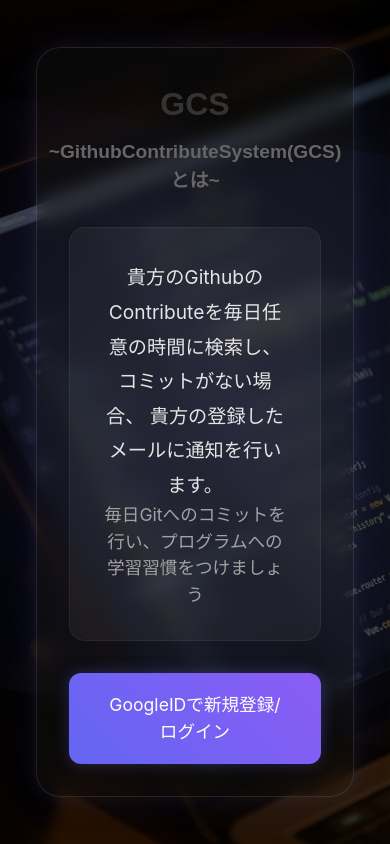
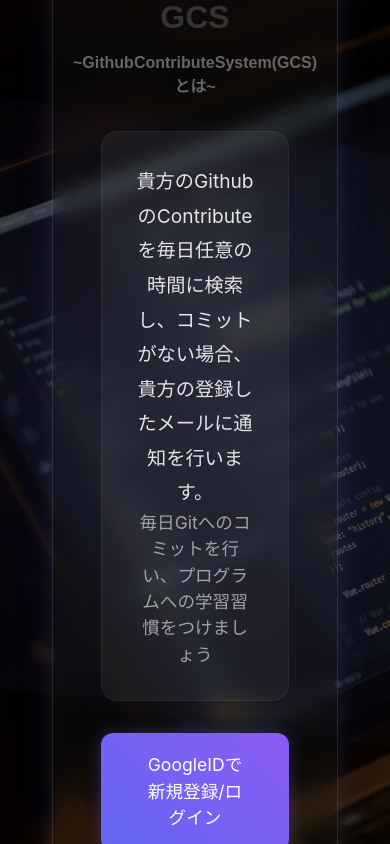
Before and after one commit to YuuHikida/GCS_frontend, a React (Create React App) app: page / in a window 390 px wide. Built offline with nearby package versions, Linux system fonts and the light colour scheme; no server answers.

Commit message:
全ページレスポンシブ対応処理完了！！！！

```diff
--- a/src/pages/Profile.css
+++ b/src/pages/Profile.css
@@ -1,11 +1,16 @@
 .profile-container {
-    max-width: 600px;
+    max-width: 700px;
     margin: 0 auto;
     padding: 20px;
     background-color: #f9f9f9;
     border-radius: 8px;
     box-shadow: 0 4px 8px rgba(0, 0, 0, 0.1);
     font-family: 'Arial', sans-serif;
+
+}
+
+.paddingTop-container {
+    padding-top: 10px;
 }
 
 h1 {
--- a/src/pages/Profile.js
+++ b/src/pages/Profile.js
@@ -125,9 +125,10 @@
     };
 
     return (
-        <div className="profile-container">
-            <h1>プロフィール管理</h1>
-            <Tabs>
+        <div className="paddingTop-container">
+            <div className="profile-container">
+                <h1>プロフィール管理</h1>
+                <Tabs>
                 <TabList>
                     <Tab>ユーザー編集</Tab>
                     <Tab>ユーザー削除</Tab>
@@ -212,6 +213,7 @@
                             isOpen={showSuccessPopup}
                             onClose={handlePopupClose}
                             message="更新完了しました"
+                            redirectPath="/profile"
                         />
                         <ToastContainer />
                     </TabPanel>
@@ -221,6 +223,7 @@
                 </TabPanels>
             </Tabs>
         </div>
+        </div>
     );
 }
 
--- a/src/pages/Welcome.css
+++ b/src/pages/Welcome.css
@@ -1,3 +1,4 @@
+
 .hero-section {
     min-height: 100vh;
     background: linear-gradient(135deg, #1a1a1a 0%, #2d2d2d 100%);
@@ -142,19 +143,7 @@
 }
 
 @media (max-width: 768px) {
-    .hero-content {
-        padding: 1rem;
-    }
-
-    .glass-card {
-        padding: 2rem;
-    }
-
-    .title {
-        font-size: 2.5rem;
-    }
-
-    .subtitle {
-        font-size: 1.2rem;
+    .welcome-page {
+        padding-top: 0 !important; /* Welcomeページでの余白を打ち消す */
     }
 }
--- a/src/pages/Welcome.js
+++ b/src/pages/Welcome.js
@@ -1,4 +1,4 @@
-import React from 'react';
+import React, { useEffect } from 'react';
 import { useAuth } from '../context/AuthContext';
 import { useNavigate } from 'react-router-dom';
 import './Welcome.css'; // CSSファイルをインポート
@@ -6,6 +6,27 @@
 function Welcome() {
     const { loginWithGoogle } = useAuth();
     const navigate = useNavigate();
+
+    // 小さい画面(レスポンシブ対応での余白を打ち消す
+    useEffect(() => {
+        const handleResize = () => {
+            if (window.innerWidth <= 768) {
+                document.body.style.paddingTop = '0';
+            }
+        };
+
+        // 初期設定
+        handleResize();
+
+        // リサイズイベントリスナーを追加
+        window.addEventListener('resize', handleResize);
+
+        // クリーンアップ関数でリスナーを削除
+        return () => {
+            window.removeEventListener('resize', handleResize);
+            document.body.style.paddingTop = ''; // 元に戻す
+        };
+    }, []);
 
     const handleLogin = async () => {
         try {
--- a/src/pages/register.css
+++ b/src/pages/register.css
@@ -101,13 +101,3 @@
     width: 100% !important;
     color: inherit !important;
 }
-
-.container {
-    margin-top: 70px; /* ヘッダーの高さ分の余白を追加 */
-}
-
-@media (max-width: 768px) {
-    .container {
-        margin-top: 300px; /* 小さい画面用の余白を調整 */
-    }
-}
--- a/src/style/global.js
+++ b/src/style/global.js
@@ -16,6 +16,12 @@
         color: inherit;                    /* テキスト色はそのまま */
       }
 
+      @media (max-width: 768px) {
+              body {
+                padding-top:220px; /* 小さい画面用の余白を調整 */
+              }
+            }
+
       [data-scope="tabs"] [data-part="trigger"][data-selected] {
         border-bottom: 2px solid #3182ce !important; /* 選択状態のスタイルだけ再適用 */
         font-weight: bold;                          /* アクティブ時の太字 */
```
Lines whose indentation alone changed are shown as unchanged.
